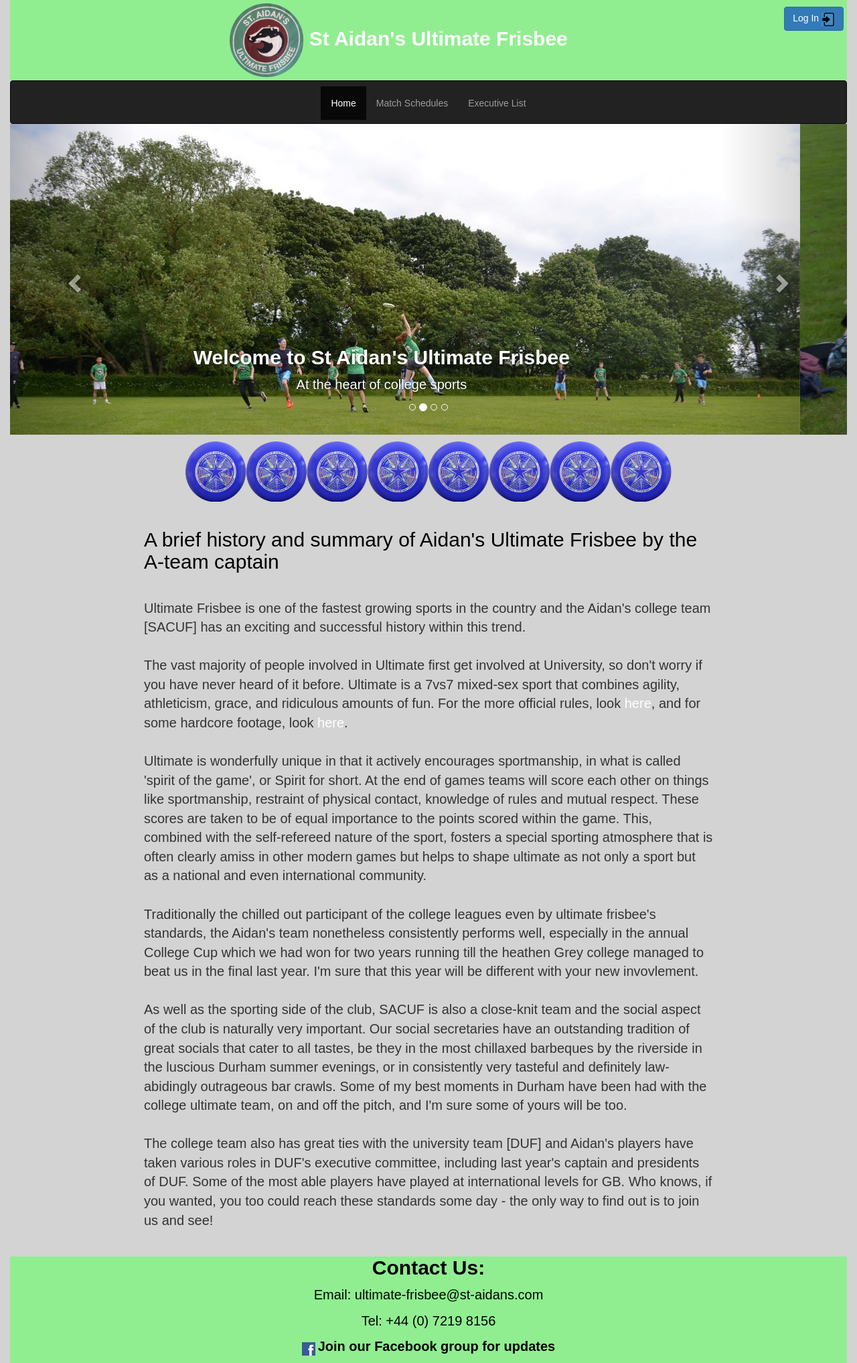
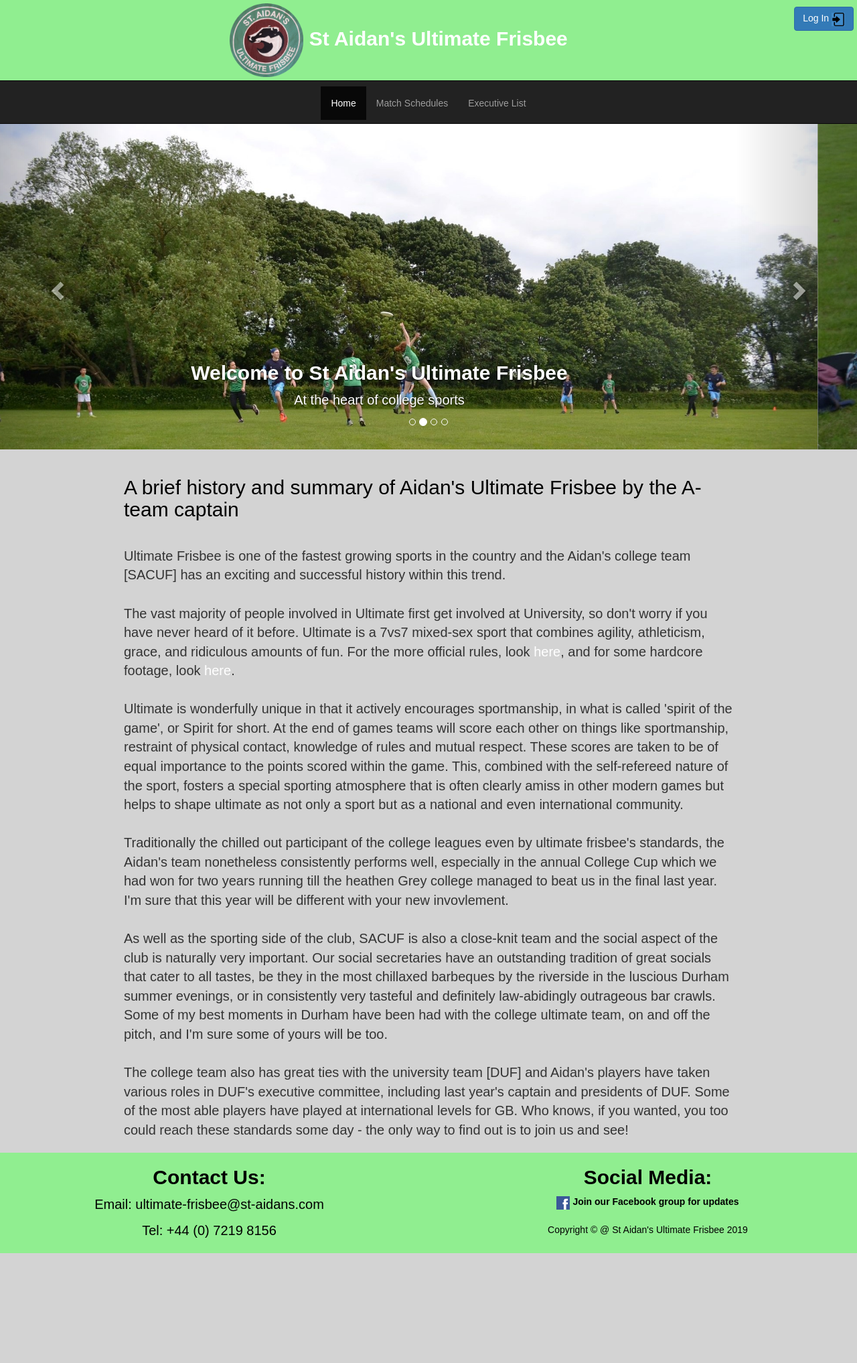
Before and after one commit to FaiZaman/Aidans-Ultimate-Frisbee-Website, a website: page index.html in a window 1280 px wide. Shown: the whole page at 67% size. After the commit the page ends 1871 px from the top, so only its background shows below. Drawn offline with nearby package versions, Linux system fonts and the light colour scheme.

Commit message:
pretty much finished actual grid layout

```diff
--- a/css/stylesheet.css
+++ b/css/stylesheet.css
@@ -17,7 +17,7 @@ p{
   font-size: 20px;
 }
 
-.contact{
+#contact{
   color: black;
 }
 
@@ -47,7 +47,7 @@ p{
   height: auto;
 }
 
-.title{
+#title{
   text-align: center;
   font-size: 30px;
   background-color: lightgreen;
@@ -55,28 +55,16 @@ p{
   color: white;
 }
 
-.main-navbar{
-  grid-column: 1 / 4;
+#main-navbar{
   text-align: center;
   margin-bottom: -20px;
 }
 
-.carousel{
+#carousel{
   text-align: center;
 }
 
-.banner{
-  grid-row: 4;
-  height: 100px;
-  padding-top: 10px;
-  margin-left: auto;
-  margin-right: auto;
-  text-align: center;
-  display: block;
-}
-
-.description{
-  grid-row: 5;
+#description{
   text-align: left;
   padding-top: 20px;
   padding-left: 200px;
@@ -85,15 +73,11 @@ p{
   font-size: 20px;
 }
 
-.description-title{
+#description-title{
   color: black;
 }
 
-.login{
-  padding: 10px;
-}
-
-.login-link{
+#login-link{
   float: right;
 }
 
@@ -102,7 +86,7 @@ p{
   width: auto;
 }
 
-.executive-matches{
+#executive-matches{
   padding: 50px;
   padding-left: 100px;
   padding-right: 100px;
@@ -129,19 +113,18 @@ p{
   padding-right: 10px;
 }
 
-.footer{
-  grid-row: 6;
+#footer{
   background-color: lightgreen;
   text-align: center;
   color: black;
   padding-bottom: 10px;
 }
 
-.footer-title{
+#footer-title{
   font-size: 30px;
 }
 
-.facebook{
+#facebook{
   width: 20px;
   height: auto;
   font-size: 20px;
--- a/index.html
+++ b/index.html
@@ -16,20 +16,21 @@
 
 <div class="container-fluid">
 
-  <div class="title">
+  <div class="row" id="title">
       <a href="index.html">
         <img src="img/aidan_frisbee_logo.png" href="logo" width="110px;" height="110px;">
         <b>St Aidan's Ultimate Frisbee</b>
       </a>
-    <div class="login-link">
+      <div id="login-link">
         <button class="btn btn-primary" data-toggle="modal"
          data-target="#loginModal">Log In
          <img src="img/login.jpg" id="login-img">
        </button>
       </div>
     </div>
+  </div>
 
-  <div class="main-navbar">
+  <div class="row" id="main-navbar">
     <nav class="navbar navbar-inverse">
       <div class="navbar-center-block">
         <div class="navbar-header">
@@ -40,7 +41,6 @@
             <span class="icon-bar"></span>
           </button>
         </div>
-        <div class="container_fluid">
         <div class="collapse navbar-collapse" id="myNavbar">
           <ul class="nav navbar-nav">
             <li class="active"><a href="#">Home</a></li>
@@ -49,11 +49,10 @@
           </ul>
         </div>
       </div>
-      </div>
     </nav>
   </div>
 
-  <div class="carousel">
+  <div class="row" id="carousel">
     <div id="carouselSlides" class="carousel slide" data-ride="carousel">
       <ol class="carousel-indicators">
         <li data-target="#carouselSlides" data-slide-to="0" class="active"></li>
@@ -100,7 +99,7 @@
     </div>
   </div>
 
-  <div class="modal fade" id="loginModal" tabindex="-1" role="dialog"
+  <div class="modal fade row" id="loginModal" tabindex="-1" role="dialog"
   aria-labelledby="loginModalLabel" aria-hidden="true">
     <div class="modal-dialog" role="document">
       <div class="modal-content">
@@ -125,10 +124,8 @@
     </div>
   </div>
 
-  <img class="banner" src="img/frisbee3.jpg">
-
-  <div class="description">
-    <h2 class="description-title">A brief history and summary of Aidan's Ultimate Frisbee by the A-team captain</h2>
+  <div class="row" id="description">
+    <h2 id="description-title">A brief history and summary of Aidan's Ultimate Frisbee by the A-team captain</h2>
     <br>
     Ultimate Frisbee is one of the fastest growing sports in the country
      and the Aidan's college team [SACUF] has an exciting and successful history within this trend.
@@ -173,14 +170,21 @@
      you too could reach these standards some day - the only way to find out is to join us and see!
   </div>
 
-  <div class="footer">
-    <h2 class="footer-title"><b>Contact Us:</b></h2>
+  <div class="footer row" id="footer">
+    <div class="col-xs-6">
+      <h2 id="footer-title"><b>Contact Us:</b></h2>
         <p>Email: ultimate-frisbee@st-aidans.com</p>
         <p>Tel: +44 (0) 7219 8156</p>
-      <a class="contact" href="https://www.facebook.com/groups/1368502199946708" target="_blank">
-        <img class="facebook" src="img/facebook_logo.png" href="logo">
+    </div>
+    <div class="col-xs-6">
+      <h2 id="footer-title"><b>Social Media:</b></h2>
+      <a id="contact" href="https://www.facebook.com/groups/1368502199946708" target="_blank">
+        <img id="facebook" src="img/facebook_logo.png" href="logo">
         <b class="facebook">Join our Facebook group for updates</b>
       </a>
+      <br><br>
+      <p2>Copyright © @ St Aidan's Ultimate Frisbee 2019</p2>
+    </div>
   </div>
 
 </div>
```
Also changed, not shown: executive_list.html (+18 -10 lines), match_schedules.html (+18 -11 lines). Lines whose indentation alone changed are shown as unchanged.
